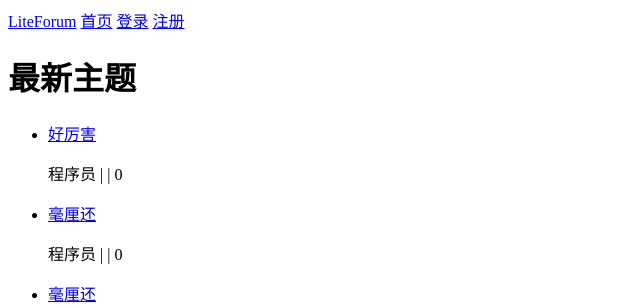
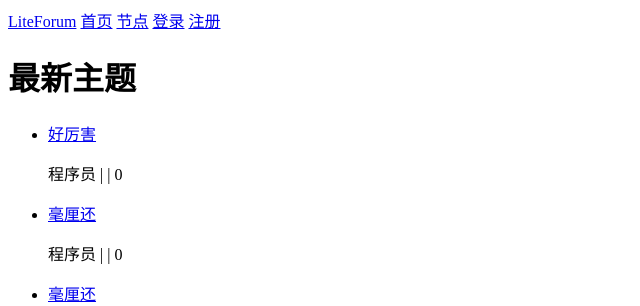
Before and after one commit to withlqs/LiteForum, a Django app: page / in a window 1280 px wide. Shown: the top 306 px of the page, without its empty margins (0-640 px from the left). Run offline with Django 3.2, Linux system fonts and the light colour scheme; data comes from the database, SQL or seed files in the repository; parts of the project's set-up code (start-up, migrations or seed data) failed here and were passed over.

Commit message:
add nodes list hyperlink to navbar

```diff
--- a/topic/templates/topic/navbar.html
+++ b/topic/templates/topic/navbar.html
@@ -1,6 +1,7 @@
 {% block navbar %}
     <a href="/">LiteForum</a>
     <a href="/">首页</a>
+    <a href="/nodes">节点</a>
 
     {% if user.is_authenticated %}
         <a href="accounts/profile/{{ user.id }}">{{ user.username }}</a>
```
